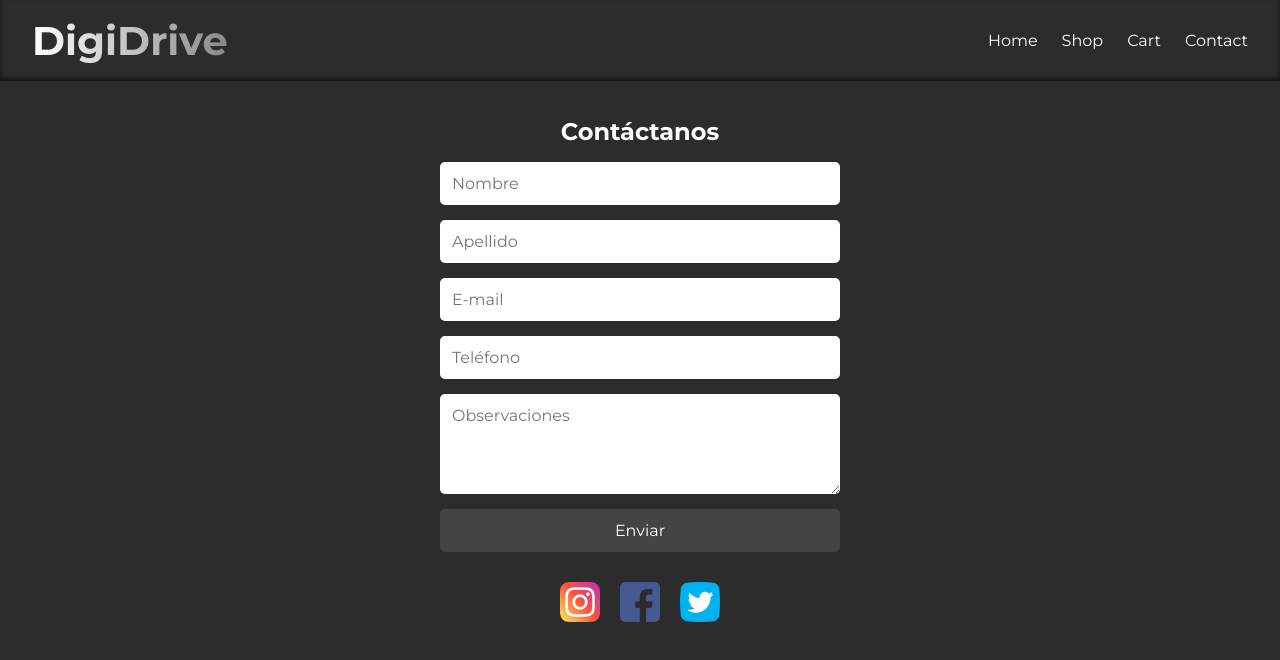
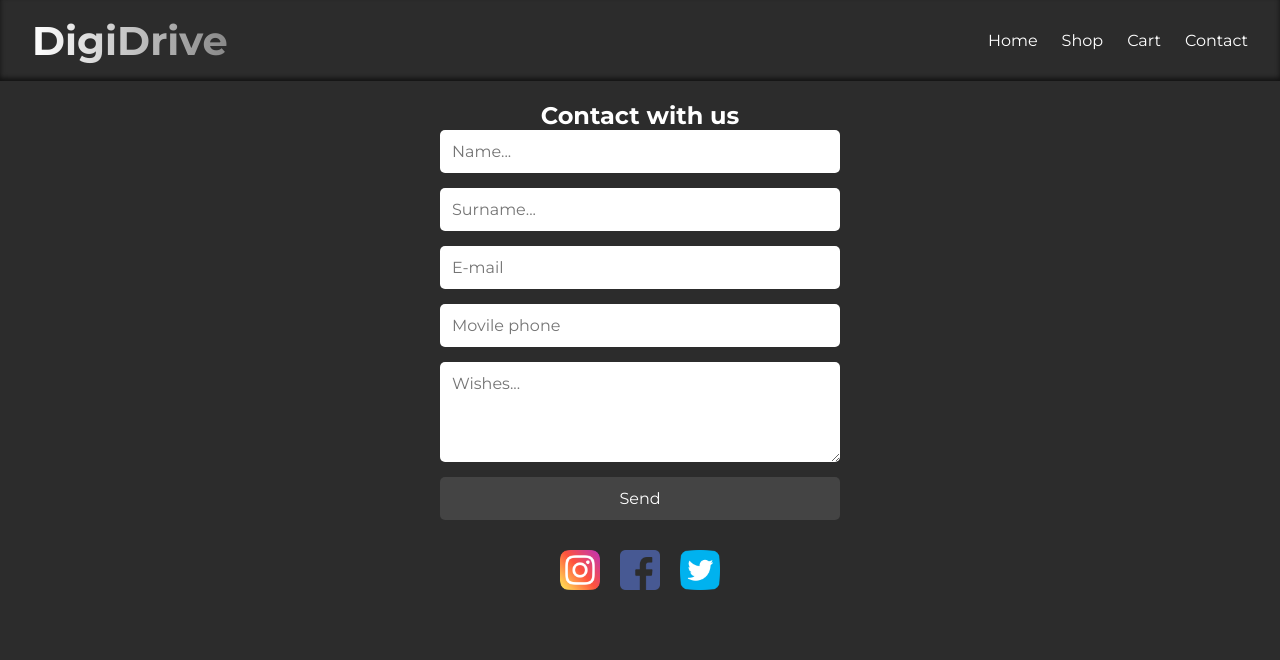
Before and after one commit to Nataliya-max/final-project, a React (Create React App) app: page /contact in a window 1280 px wide. Shown: the top 660 px of the page. Built offline with nearby package versions, Linux system fonts and the light colour scheme; a web font is replaced by a local one.

Commit message:
first commit

```diff
--- a/src/App.js
+++ b/src/App.js
@@ -1,4 +1,4 @@
-import React from 'react';
+
 import {
   BrowserRouter as Router,
   Routes,
--- a/src/Contact/Contact.js
+++ b/src/Contact/Contact.js
@@ -4,14 +4,14 @@ import './Contact.css';
 function Contact() {
   return (
     <div className="contact-container">
-      <h2>Contáctanos</h2>
+      <h2>Contact with us</h2>
       <form className="contact-form">
-        <input type="text" placeholder="Nombre" required />
-        <input type="text" placeholder="Apellido" required />
+        <input type="text" placeholder="Name..." required />
+        <input type="text" placeholder="Surname..." required />
         <input type="email" placeholder="E-mail" required />
-        <input type="tel" placeholder="Teléfono" required />
-        <textarea placeholder="Observaciones" rows="4" required></textarea>
-        <button type="submit">Enviar</button>
+        <input type="tel" placeholder="Movile phone" required />
+        <textarea placeholder="Wishes..." rows="4" required></textarea>
+        <button type="submit">Send</button>
       </form>
 
       <div className="social-icons">
--- a/src/Home/Home.css
+++ b/src/Home/Home.css
@@ -16,6 +16,7 @@
   padding: 2rem;
   gap: 2rem;
   flex-wrap: wrap;
+
 }
 
 .text-column {
@@ -49,9 +50,9 @@
   margin-bottom: 1rem;
 }
 
-h2 {
+.container h2 {
   margin: 1rem 0;
-  color: #333;
+  color: #002b5c;
 }
 
 span {
--- a/src/Home/Home.js
+++ b/src/Home/Home.js
@@ -1,6 +1,8 @@
 import React, { useState } from 'react';
 import { data } from './data';
 import './Home.css';
+
+
 
 function Home() {
     const [photoIndex, setPhotoIndex] = useState(0);
--- a/src/Navbar/Navbar.js
+++ b/src/Navbar/Navbar.js
@@ -1,7 +1,6 @@
 import { useState } from 'react';
 import './navbar.css';
 import NavLinks from './NavLinks';
-
 
 const Navbar = () => {
   const [burgerClass, setBurgerClass] = useState('burger-bar unclicked');
```
Also changed, not shown: src/Navbar/navLinks.js (line endings or trailing spaces).
